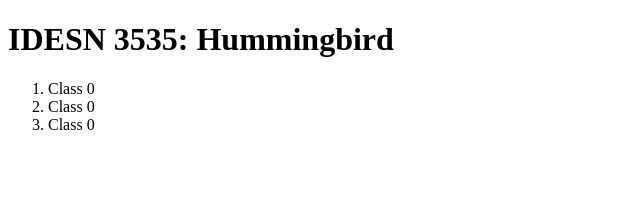
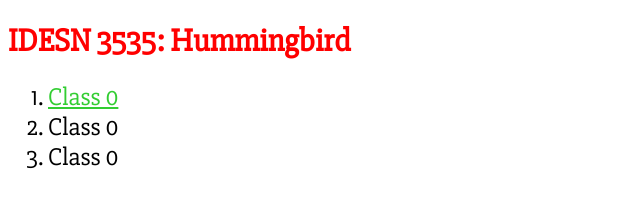
Before and after one commit to nfooter/idesn3535-hmgbird, a plain HTML site: page index.html in a window 1280 px wide. Shown: the whole page, without its empty margins (0-640 px from the left). Drawn offline with Linux system fonts and the light colour scheme.

Commit message:
added second page and stylesheet

```diff
--- a/index.html
+++ b/index.html
@@ -2,14 +2,15 @@
 <html>
   <head>
     <title>IDESN 3535: Hummingbird</title>
+    <link href="https://fonts.googleapis.com/css?family=Slabo+27px" rel="stylesheet">
+    <link rel="stylesheet" href="styles.css">
   </head>
-
   <body>
-    <h1>IDESN 3535: Hummingbird</h1>
+    <h1 id="myheader">IDESN 3535: Hummingbird</h1>
     <ol>
-      <li>Class 0</li>
-      <li>Class 0</li>
-      <li>Class 0</li>
+      <li class="myclass"> <a href="file.html">Class 0</a></li>
+      <li class="myclass">Class 0</li>
+      <li class="myclass">Class 0</li>
     </ol>
   </body>
 </html>
--- /dev/null
+++ b/styles.css
@@ -0,0 +1,15 @@
+body {
+  font-family: 'Slabo 27px', serif;
+}
+#myheader, h1 {
+  color: #FF0000;
+}
+.myclass {
+  font-size: 25px;
+}
+.myclass a {
+  color: limegreen;
+}
+.myclass a:hover {
+  color: yellow;
+}
```
Also changed, not shown: file.html (added, +13 -0 lines).
